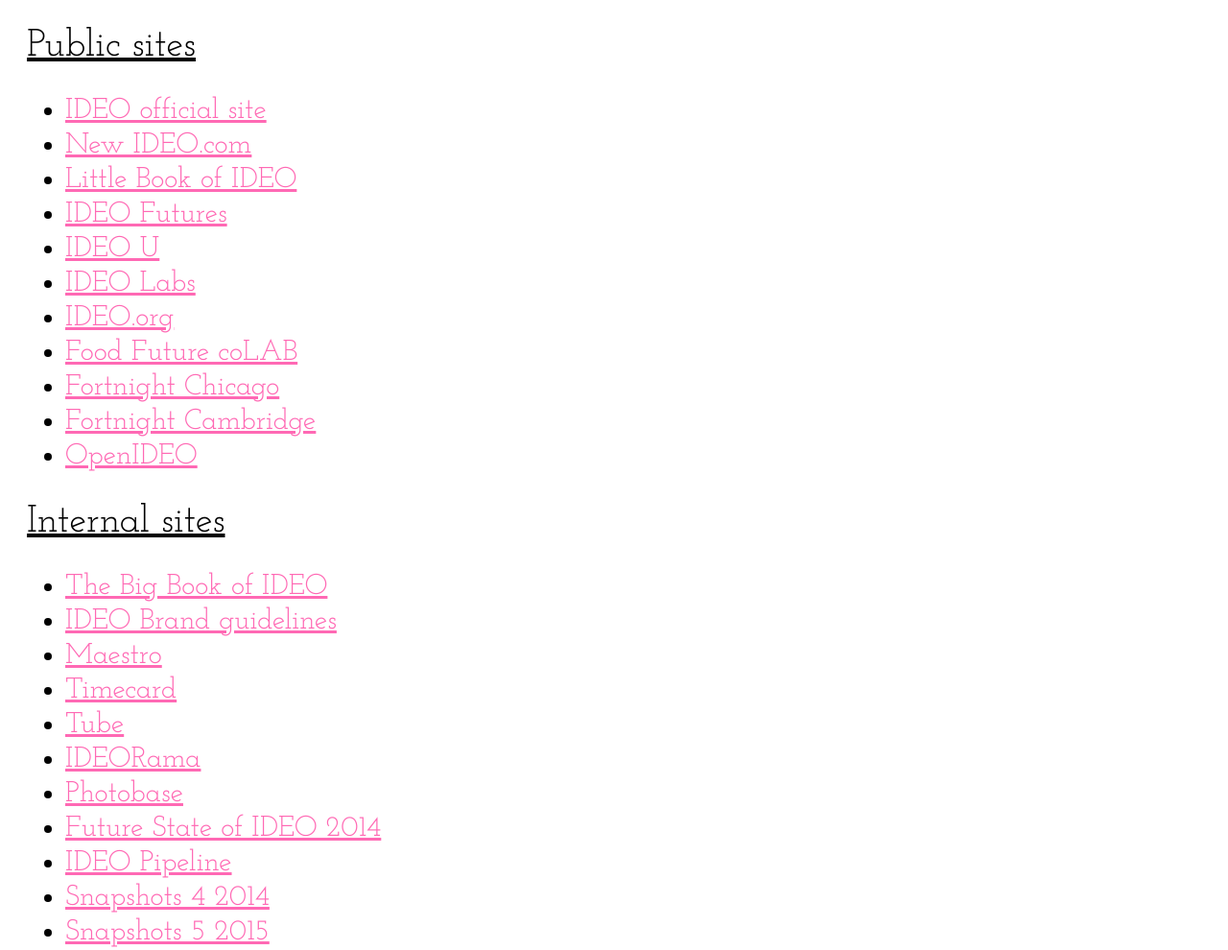
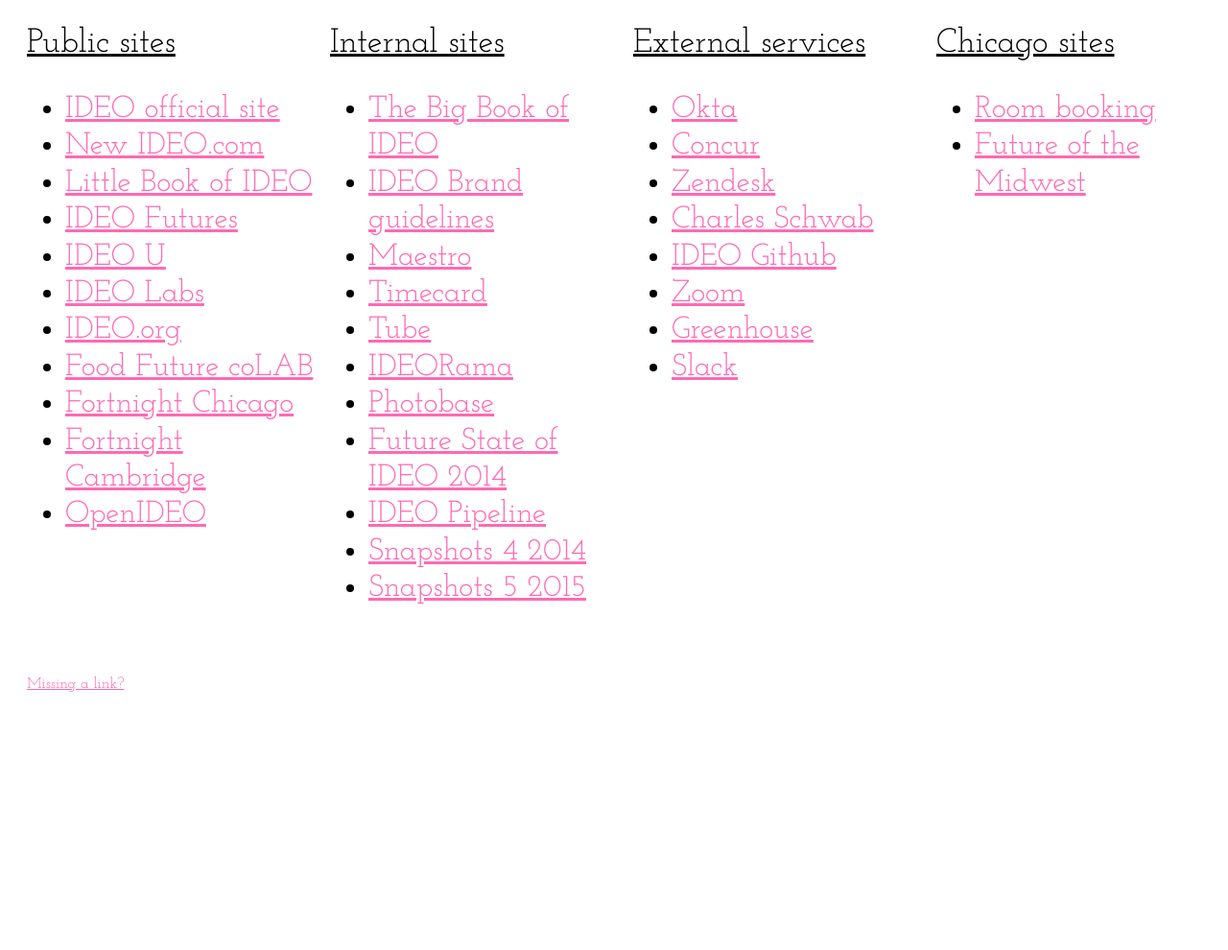
Before and after one commit to ideo/ideo-links, a plain HTML site: page index.html in a window 1280 px wide. Shown: the top 990 px of the page at 96% size. After the commit the page ends 800 px from the top, so only its background shows below. Drawn offline with nearby package versions, Linux system fonts and the light colour scheme.

Commit message:
format list in separate columns

```diff
--- a/css/main.css
+++ b/css/main.css
@@ -1,6 +1,7 @@
 body {
     background-color: white;
     font-family: 'Josefin Slab', serif;
+    font-size: 16px;
 }
 
 a {
@@ -10,16 +11,46 @@ a {
 #container {
     padding-left: 20px;
     padding-top: 20px;
+    height: 100%;
+    width: 100%;
+    display: inline-block;
+}
+
+#linksList {
+    height: 100%;
+    width: 100%;
+}
+
+#missingLink {
+    padding-left: 20px;
+    padding-top: 20px;
 }
 
 ul.siteList {
-    font-size: 30px;
+    font-size: 2em;
     line-height: 1.2em;
 }
 
 .siteCategory {
-    font-size: 40px;
+    font-size: 2.2em;
     text-decoration: underline;
 }
 
-.listCategoryWrapper {}
+.listCategoryWrapper {
+    height: 100%;
+    width: 25%;
+    float: left;
+    display: inline-block;
+}
+
+@media screen and (max-width: 800px) {
+    .listCategoryWrapper {
+        width: 50%;
+    }
+}
+
+@media screen and (max-width: 550px) {
+    .listCategoryWrapper {
+        width: 100%;
+    }
+}
--- a/index.html
+++ b/index.html
@@ -17,8 +17,8 @@
 <body>
     <div id="container">
         <div id="linksList"></div>
-        <p><a href="mailto:dsjunnesson@ideo.com?Subject=Missing%20Links" target="_top">Missing a link?</a></p>
     </div>
+    <p id="missingLink"><a href="mailto:dsjunnesson@ideo.com?Subject=Missing%20Links" target="_top">Missing a link?</a></p>
     <script>
     (function(i, s, o, g, r, a, m) {
         i['GoogleAnalyticsObject'] = r;
```
